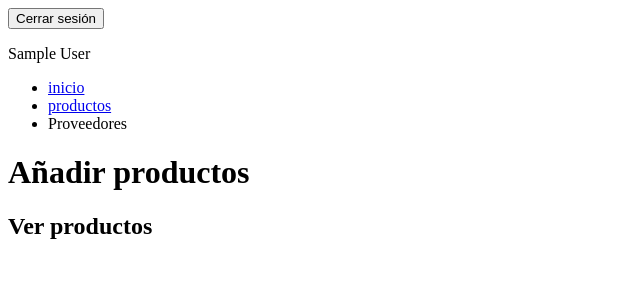
After one commit to SofiaG22/Inventario, a PHP site: page /productos.php in a window 1280 px wide. The commit adds this page. Shown: the top 300 px of the page, without its empty margins (0-640 px from the left). Run offline with PHP 8.4, Linux system fonts and the light colour scheme; the visitor is signed in with stand-in values (Sample User, id 1).

Commit message:
Templates

```diff
--- a/public/Auth/signUp.php
+++ b/public/Auth/signUp.php
@@ -18,7 +18,7 @@ if(isset($_POST['submitSignUp'])){
                   icon: 'error',
                   title: 'Usuario ya registrado',
                   text: 'prueba de nuevo',
-                  footer:'<a href=index.php>Ir a inicio</a>'
+                  footer:'<a href=../index.php>Ir a inicio</a>'
                 });
                    </script>";
 
@@ -31,7 +31,7 @@ if(isset($_POST['submitSignUp'])){
                     Swal.fire({
                   icon: 'success',
                   title: 'Usuario registrado con exito',
-                  footer:'<a href=index.php>Ir a inicio</a>'
+                  footer:'<a href=../index.php>Ir a inicio</a>'
                 });
                    </script>";
 
--- /dev/null
+++ b/public/productos.php
@@ -0,0 +1,11 @@
+<form action="" method="post">
+
+<input type="submit" name="closeSession" value="Cerrar sesión"></input>
+</form>
+<?php
+include('validateSession/validate.php');
+include('template/navbar.php');
+?>
+<h1>Añadir productos</h1>
+<h2>Ver productos</h2>
+<form action=""></form>
--- a/public/template/formSignUP.php
+++ b/public/template/formSignUP.php
@@ -1,3 +1,7 @@
+<?php
+include("../validateSession/validaten.php")
+
+?>
 <!DOCTYPE html>
 <html lang="en">
 <head>
--- /dev/null
+++ b/public/template/navbar.php
@@ -0,0 +1,11 @@
+<?php
+
+include("Auth/logOut.php");
+echo "<div class=Bienvenida>". $_SESSION['user']."</div>";
+?>
+<ul>
+    <li><a href="index.php"><i></i>inicio</a></li>
+    <li><a href="productos.php"><i></i>productos</a></li>
+    <li>Proveedores</li>
+
+</ul>
--- /dev/null
+++ b/public/validateSession/validate.php
@@ -0,0 +1,8 @@
+<?php
+session_start();
+if (!isset($_SESSION['user'])) {
+    // El usuario no ha iniciado sesión, redirigir a la página de inicio de sesión
+    header("Location: ../index.php");
+    exit();
+}
+?>
```
Also changed, not shown: public/template/indexAuth.php (+3 -6 lines), public/validateSession/validaten.php (added, +8 -0 lines).
